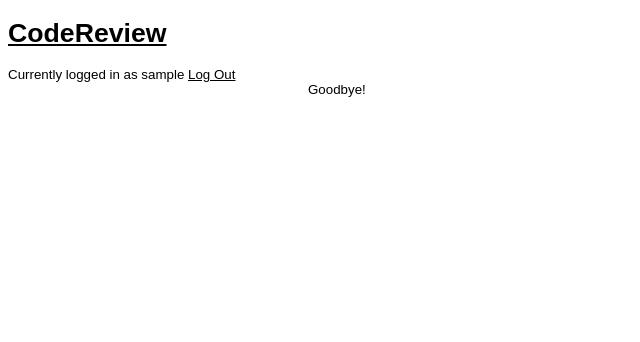
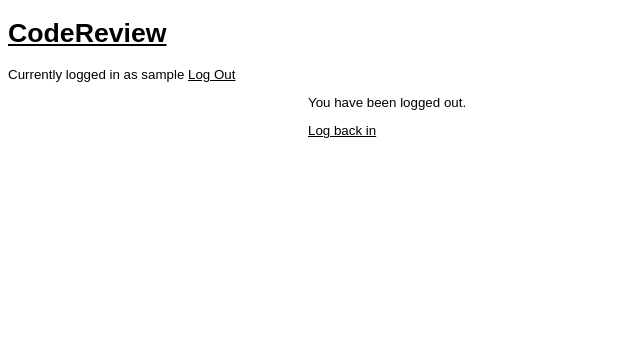
Before and after one commit to correl/codereview, a Django app: template templates/registration/logged_out.html in a window 1280 px wide. Shown: the top 342 px of the page, without its empty margins (0-640 px from the left). Run offline with Django 3.2, Linux system fonts and the light colour scheme; the template is opened without the code that fills it, so the values that code supplies are empty; the visitor is signed in with stand-in values (Sample User, id 1); parts of the project's set-up code (start-up, migrations or seed data) failed here and were passed over.

Commit message:
Updated logged out template to include a login link

```diff
--- a/settings.py
+++ b/settings.py
@@ -77,6 +77,7 @@ MIDDLEWARE_CLASSES = (
 
 ROOT_URLCONF = 'codereview.urls'
 LOGIN_URL = '/dashboard/login/'
+LOGIN_REDIRECT_URL = '/'
 
 AUTHENTICATION_BACKENDS = (
     'django.contrib.auth.backends.ModelBackend',
--- a/templates/registration/logged_out.html
+++ b/templates/registration/logged_out.html
@@ -1,4 +1,5 @@
 {% extends "layouts/default.html" %}
 {% block content %}
-    Goodbye!
+    <p>You have been logged out.</p>
+    <a href="{% url django.contrib.auth.views.login %}">Log back in</a>
 {% endblock %}
```
